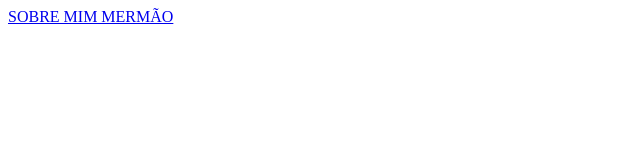
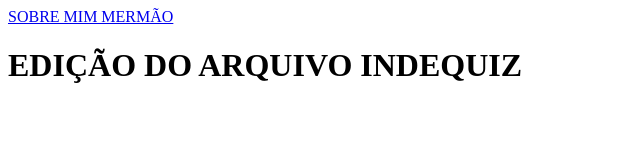
Before and after one commit to GUSTH01/aulagit01, a plain HTML site: page index.html in a window 1280 px wide. Shown: the whole page, without its empty margins (0-640 px from the left). Drawn offline with Linux system fonts and the light colour scheme.

Commit message:
EDIÇÃO INDEQUIX
EDIT IND

```diff
--- a/index.html
+++ b/index.html
@@ -11,5 +11,7 @@
 <body>
     <a href="sobremim.html"> SOBRE MIM MERMÃO</a>
 
+    <h1>EDIÇÃO DO ARQUIVO INDEQUIZ</h1>
+
 </body>
 </html>
```
